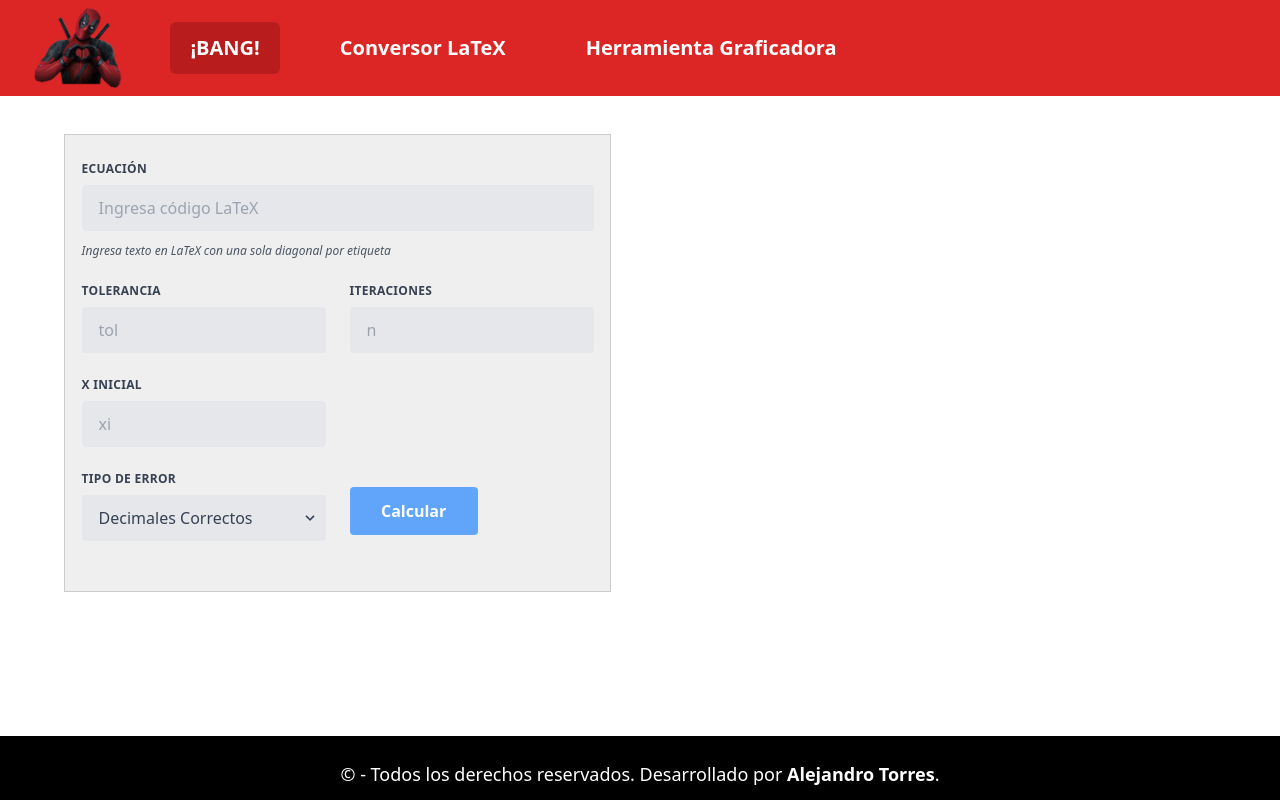
After one commit to Alejandro2144/Numerical-Analysis, a Django app: page /punto_fijo/ in a window 1280 px wide. The commit adds this page. Run offline with Django 4.2, Linux system fonts and the light colour scheme; some libraries are stand-ins or nearby versions.

Commit message:
Fixed point method added

```diff
--- /dev/null
+++ b/NumericalProject/methodsApp/templates/Methods/puntoFijo.html
@@ -0,0 +1,124 @@
+{% extends 'layouts/nav_bar.html' %}
+
+{% block title %}Fixed Point{% endblock %}
+
+{% block content %}
+
+<style>
+    table {
+        border-collapse: collapse;
+        width: 100%;
+    }
+    th, td {
+        border: 1px solid #ddd;
+        padding: 8px;
+        text-align: left;
+    }
+    th {
+        background-color: #f2f2f2;
+    }
+    tr:nth-child(even) {
+        background-color: #f2f2f2;
+    }
+</style>
+
+<script src="https://polyfill.io/v3/polyfill.min.js?features=es6"></script>
+<script id="MathJax-script" async src="https://cdn.jsdelivr.net/npm/mathjax@3/es5/tex-mml-chtml.js"></script>
+
+<div class="grid-container">
+    <div class="grid-item">
+      <div class="flex justify-center items-center">
+        <form class="w-full max-w-lg" method="POST">
+          {% csrf_token %}
+
+          <!-- Preview de LaTeX -->
+          <div id="latex-preview" class="text-center text-2xl mb-4"></div>
+
+          <div class="flex flex-wrap -mx-3 mb-6">
+            <div class="w-full px-3">
+              <label class="block uppercase tracking-wide text-gray-700 text-xs font-bold mb-2" for="grid-password">
+                Ecuación
+              </label>
+              <input name="latexinput" class="appearance-none block w-full bg-gray-200 text-gray-700 border border-gray-200 rounded py-3 px-4 mb-3 leading-tight focus:outline-none focus:bg-white focus:border-gray-500" id="latex-input" type="text" placeholder="Ingresa código LaTeX" required>
+              <p class="text-gray-600 text-xs italic">Ingresa texto en LaTeX con una sola diagonal por etiqueta</p>
+            </div>
+          </div>
+
+          <div class="flex flex-wrap -mx-3 mb-6">
+            <div class="w-full md:w-1/2 px-3">
+              <label class="block uppercase tracking-wide text-gray-700 text-xs font-bold mb-2">
+                Tolerancia
+              </label>
+              <input name="toleranciam" class="appearance-none block w-full bg-gray-200 text-gray-700 border border-gray-200 rounded py-3 px-4 leading-tight focus:outline-none focus:bg-white focus:border-gray-500" id="toleranciam" type="text" step="0.01" placeholder="tol" required>
+            </div>
+            <div class="w-full md:w-1/2 px-3">
+              <label class="block uppercase tracking-wide text-gray-700 text-xs font-bold mb-2">
+                Iteraciones
+              </label>
+              <input name="iteracionm" class="appearance-none block w-full bg-gray-200 text-gray-700 border border-gray-200 rounded py-3 px-4 leading-tight focus:outline-none focus:bg-white focus:border-gray-500" id="iteracionm" type="number" placeholder="n" required>
+            </div>
+          </div>
+
+          <div class="flex flex-wrap -mx-3 mb-6">
+            <div class="w-full md:w-1/2 px-3">
+              <label class="block uppercase tracking-wide text-gray-700 text-xs font-bold mb-2">
+                X inicial
+              </label>
+              <input name="xi" class="appearance-none block w-full bg-gray-200 text-gray-700 border border-gray-200 rounded py-3 px-4 leading-tight focus:outline-none focus:bg-white focus:border-gray-500" id="xi" type="number" step="0.01" placeholder="xi" required>
+            </div>
+          </div>
+
+          <div class="flex flex-wrap -mx-3 mb-6">
+            <div class="w-full md:w-1/2 px-3">
+              <label class="block uppercase tracking-wide text-gray-700 text-xs font-bold mb-2">
+                Tipo de Error
+              </label>
+              <div class="relative">
+                <select name="tipoe" class="block appearance-none w-full bg-gray-200 border border-gray-200 text-gray-700 py-3 px-4 pr-8 rounded leading-tight focus:outline-none focus:bg-white focus:border-gray-500" required>
+                  <option>Decimales Correctos</option>
+                  <option>Cifras Significativas</option>
+                </select>
+                <div class="pointer-events-none absolute inset-y-0 right-0 flex items-center px-2 text-gray-700">
+                  <svg class="fill-current h-4 w-4" xmlns="http://www.w3.org/2000/svg" viewBox="0 0 20 20">
+                    <path d="M9.293 12.95l.707.707L15.657 8l-1.414-1.414L10 10.828 5.757 6.586 4.343 8z"/>
+                  </svg>
+                </div>
+              </div>
+            </div>
+            <div class="w-full md:w-1/2 px-3 mt-4">
+                <button class="bg-blue-400 hover:bg-blue-700 text-white font-bold py-1 px-4 w-32 h-12 rounded focus:outline-none focus:shadow-outline" type="submit">
+                    Calcular
+                </button>
+            </div>
+          </div>
+        </form>
+      </div>
+    </div>
+
+    <div class="grid-item">
+      {% if mensaje_m %}
+      <div class="bg-blue-100 border-t border-b border-blue-500 text-blue-700 px-4 py-3" role="alert">
+        <p class="text-sm">{{ mensaje_m }}.</p>
+      </div>
+      {% endif %}
+
+      <div class="my-div mt-4">
+        <table class="styled-table">
+            {{ html | safe }}
+        </table>
+      </div>
+    </div>
+</div>
+
+<script>
+    const latexInput = document.getElementById("latex-input");
+    const latexPreview = document.getElementById("latex-preview");
+
+    latexInput.addEventListener("input", function() {
+        const latexCode = latexInput.value;
+        latexPreview.innerHTML = `\\[${latexCode}\\]`;  // Render LaTeX en modo bloque
+        MathJax.typeset();  // Actualiza la vista con MathJax
+    });
+</script>
+
+{% endblock %}
--- a/NumericalProject/methodsApp/templates/Methods/FalseRule.html
+++ b/NumericalProject/methodsApp/templates/Methods/reglaFalsa.html
@@ -1,6 +1,6 @@
 {% extends 'layouts/nav_bar.html' %}
 
-{% block title %}False Rule{% endblock %}
+{% block title %}Regla Falsa{% endblock %}
 
 {% block content %}
 
--- a/NumericalProject/methodsApp/urls.py
+++ b/NumericalProject/methodsApp/urls.py
@@ -9,10 +9,12 @@ urlpatterns = [
     ##------ urlpatterns for one variable equations ------##
 
     # {URL} Método de busqueda incremental
-    path('incrementalSearch/', incremental_search, name='incremental_search'),
+    path('incrementalSearch/', incremental_search, name='Busqueda Incremental'),
     # {URL} Método de biseccion
     path('Biseccion/', biseccion, name='Biseccion'),
     # {URL} Método de regla flasa
     path('regla_falsa/', false_rule, name='Regla Falsa'),
+    # {URL} Método de punto fijo
+    path('punto_fijo/', fixed_point, name='Punto Fijo'),
 
 ]
--- a/NumericalProject/methodsApp/views.py
+++ b/NumericalProject/methodsApp/views.py
@@ -3,7 +3,7 @@ import matplotlib.pyplot as plt
 from django.http import HttpResponse
 from django.shortcuts import render, redirect
 from django.conf import settings
-from .Methods import Busqueda_incremental, Biseccion, Regla_falsa
+from .Methods import Busqueda_incremental, Biseccion, Regla_falsa, Punto_fijo
 
 # -------------------------------------- Homepage --------------------------------------
 def home_view(request):
@@ -71,7 +71,7 @@ def biseccion(request):
 
 def false_rule(request):
     if request.method == 'GET':
-        return render(request,'Methods/FalseRule.html',
+        return render(request,'Methods/reglaFalsa.html',
                       {'page': 'layouts/nav_bar.html', 'titulo': 'False Rule Method', 'alerta': 'Ok'})
 
     if request.method == 'POST' and 'latexinput' in request.POST:
@@ -84,11 +84,35 @@ def false_rule(request):
             et = request.POST['tipoe']
 
             tupla = Regla_falsa.regla_falsa(expresion, a, b, et, tol, k)
-            return render(request, 'Methods/FalseRule.html',
+            return render(request, 'Methods/reglaFalsa.html',
                           {'page': 'layouts/nav_bar.html', 'expresion': 'False Rule Method', 'html': tupla[0], 'mensaje_m': tupla[1]})
         except ValueError as e:
-            return render(request, 'Methods/FalseRule.html',
+            return render(request, 'Methods/reglaFalsa.html',
                           {'page': 'layouts/nav_bar.html', 'mensaje': e, 'alerta': 'Fallo'})
     else:
-        return render(request, 'Methods/FalseRule.html',
+        return render(request, 'Methods/reglaFalsa.html',
                       {'page': 'layouts/nav_bar.html', 'titulo': 'False Rule Method', 'alerta': 'Ok'})
+
+# ---------- Punto Fijo ----------
+
+def fixed_point(request):
+    if request.method == 'GET':
+        return render(request,'Methods/puntoFijo.html',
+                      {'titulo': 'Punto Fijo', 'alerta': 'Ok'})
+    if request.method == 'POST' and 'latexinput' in request.POST:
+        try:
+            expression = request.POST['latexinput']
+            tol = float(request.POST['toleranciam'])
+            x0 = float(request.POST['xi'])
+            nmax = int(request.POST['iteracionm'])
+            et = request.POST['tipoe']
+
+            tupla = Punto_fijo.fixed_point(expression, x0, tol, nmax, et)
+            return render(request, 'Methods/puntoFijo.html',
+                          {'page': 'layouts/nav_bar.html', 'expression': 'Punto Fijo', 'html': tupla[0], 'mensaje_m': tupla[1]})
+        except ValueError as e:
+            return render(request, 'Methods/puntoFijo.html',
+                          {'page': 'layouts/nav_bar.html', 'mensaje': e, 'alerta': 'Fallo'})
+    else:
+        return render(request, 'Methods/puntoFijo.html',
+                      {'page': 'layouts/nav_bar.html', 'titulo': 'Punto Fijo', 'alerta': 'Ok'})
```
Also changed, not shown: NumericalProject/methodsApp/Methods/Punto_fijo.py (added, +43 -0 lines), NumericalProject/methodsApp/templates/Methods/Home.html (+6 -2 lines).
